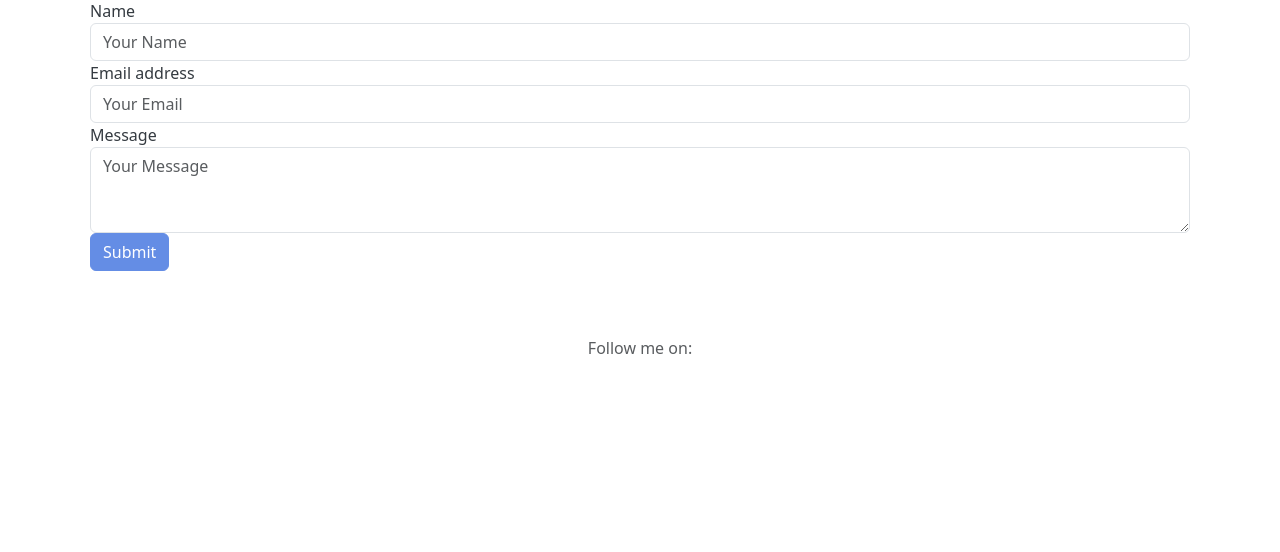
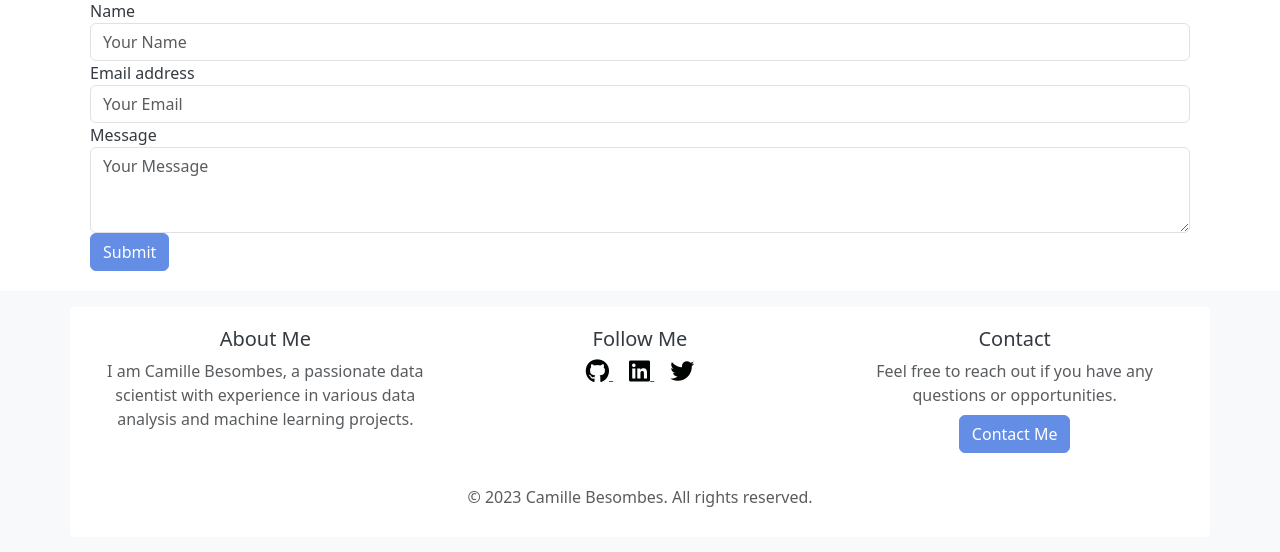
Before and after one commit to Cam-B04/portfolio_website, a Flask app: page /contact in a window 1280 px wide. Shown: the part 197-749 px from the top of the page. Run offline with Flask 3, Linux system fonts and the light colour scheme; some libraries are stand-ins or nearby versions.

Commit message:
updated footer

```diff
--- a/app/__init__.py
+++ b/app/__init__.py
@@ -1,7 +1,8 @@
 from flask import Flask
 from config import Config
 
-app = Flask(__name__, static_folder=Config.STATIC_FOLDER, template_folder=Config.TEMPLATES_FOLDER)
+app = Flask(__name__, static_folder=Config.STATIC_FOLDER,
+            template_folder=Config.TEMPLATES_FOLDER)
 app.config.from_object(Config)
 
 from app import routes
--- a/app/templates/footer.html
+++ b/app/templates/footer.html
@@ -1,8 +1,33 @@
-<footer class="footer mt-auto py-3">
+<footer class="footer mt-auto py-3 bg-light">
     <div class="container text-center">
-        <span class="text-muted">Follow me on:</span>
-        <a href="https://github.com/yourusername" class="text-muted ml-2"><i class="fab fa-github"></i></a>
-        <a href="https://linkedin.com/in/yourusername" class="text-muted ml-2"><i class="fab fa-linkedin"></i></a>
-        <a href="https://twitter.com/yourusername" class="text-muted ml-2"><i class="fab fa-twitter"></i></a>
+        <div class="row">
+            <div class="col-md-4 mb-3">
+                <h5>About Me</h5>
+                <p class="text-muted">I am Camille Besombes, a passionate data scientist with experience in various data analysis and machine learning projects.</p>
+            </div>
+            <div class="col-md-4 mb-3">
+                <h5>Follow Me</h5>
+                <a href="https://github.com/Cam-B04" class="text-muted mx-2" aria-label="GitHub">
+                    <i class="fab fa-github fa-2x"></i>
+                </a>
+                <a href="https://linkedin.com/in/besombescamille" class="text-muted mx-2" aria-label="LinkedIn">
+                    <i class="fab fa-linkedin fa-2x"></i>
+                </a>
+                <a href="https://twitter.com/yourusername" class="text-muted mx-2" aria-label="Twitter">
+                    <i class="fab fa-twitter fa-2x"></i>
+                </a>
+            </div>
+            <div class="col-md-4 mb-3">
+                <h5>Contact</h5>
+                <p class="text-muted">Feel free to reach out if you have any questions or opportunities.</p>
+                <a href="/contact" class="btn btn-primary">Contact Me</a>
+            </div>
+        </div>
+        <div class="text-muted mt-3">
+            &copy; 2023 Camille Besombes. All rights reserved.
+        </div>
     </div>
 </footer>
+
+<!-- Add Font Awesome -->
+<script src="https://kit.fontawesome.com/a076d05399.js" crossorigin="anonymous"></script>
```
Also changed, not shown: app/routes.py (+6 -1 lines).
